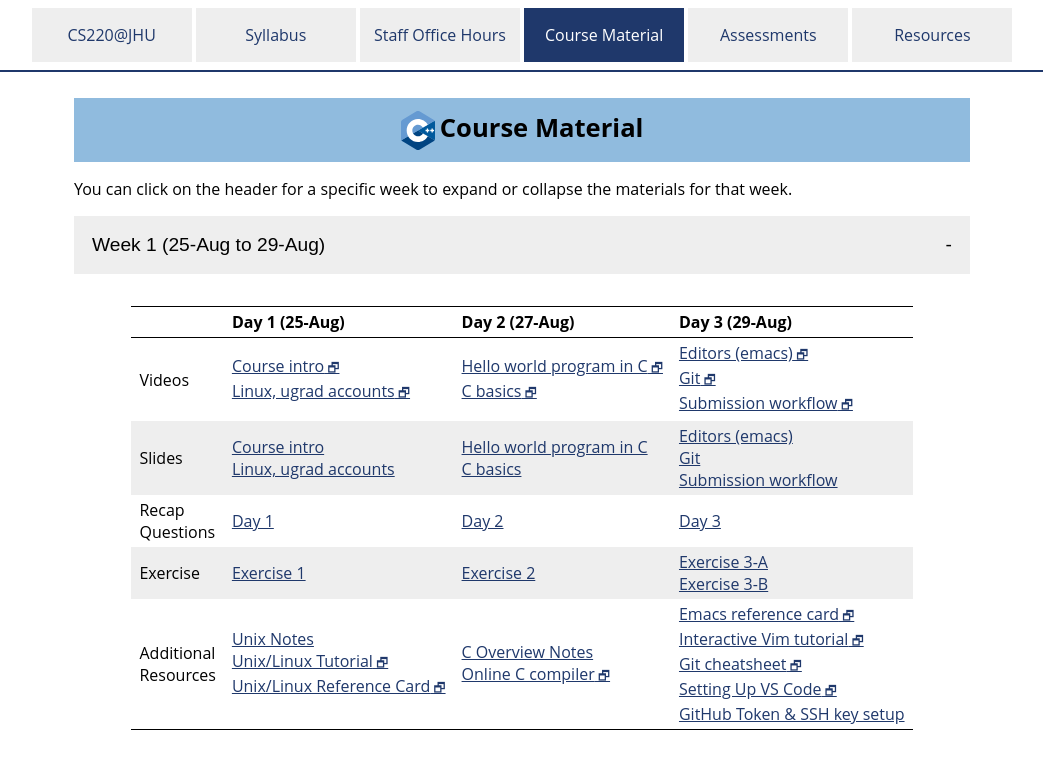
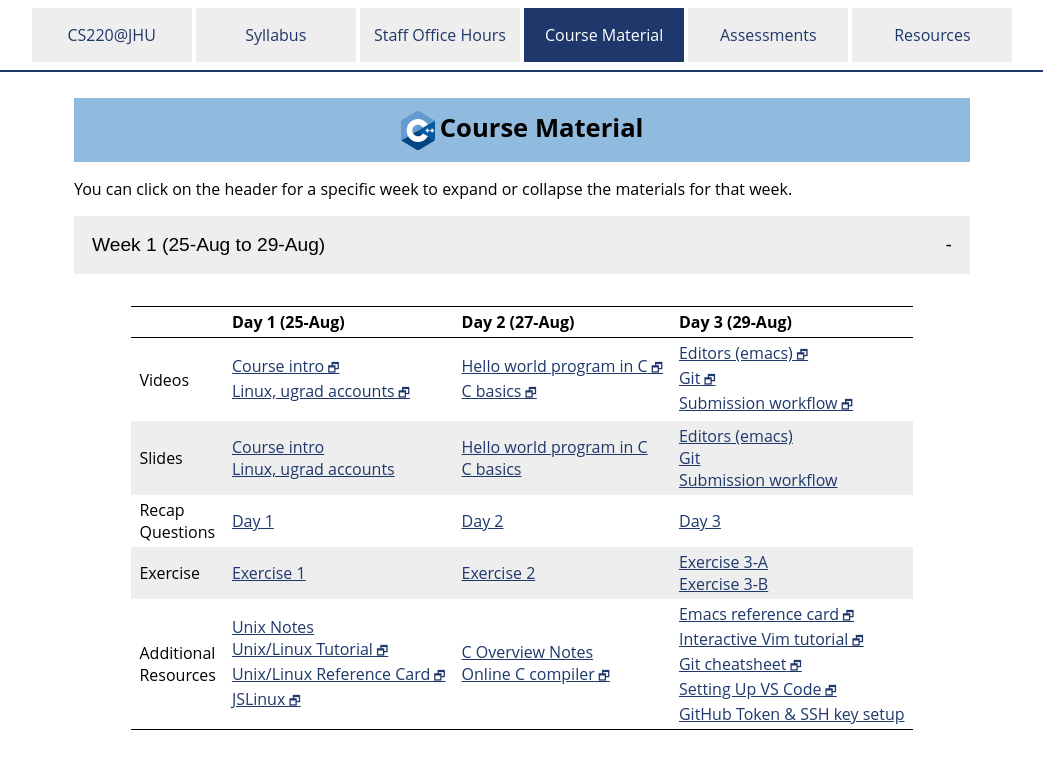
Before and after one commit to jhu-ip/cs220-f25, a Jekyll site: the page built from material.md, in a window 1280 px wide. Shown: the top 769 px of the page, without its empty margins (118-1161 px from the left). Built offline with Jekyll 4.4.1, drawn with Linux system fonts in a browser that asks for light colours.

Commit message:
added link to JSLinux for day one resources

```diff
--- a/material.md
+++ b/material.md
@@ -56,7 +56,7 @@ the materials for that week.
     </tr>
     <tr>
       <td>Additional<br>Resources</td>
-      <td><a href='notes/notes-unix.html'>Unix Notes</a><br><a class='external' target='_blank' href='https://cs.jhu.edu/~joanne/unix.html'>Unix/Linux Tutorial</a><br><a class='external' target='_blank' href='https://cs.jhu.edu/~joanne/unixRC.pdf'>Unix/Linux Reference Card</a></td>
+      <td><a href='notes/notes-unix.html'>Unix Notes</a><br><a class='external' target='_blank' href='https://cs.jhu.edu/~joanne/unix.html'>Unix/Linux Tutorial</a><br><a class='external' target='_blank' href='https://cs.jhu.edu/~joanne/unixRC.pdf'>Unix/Linux Reference Card</a><br><a class='external' target='_blank' href='https://jslinux.org/'>JSLinux</a></td>
       <td><a href='notes/notes-cOverview.html'>C Overview Notes</a><br><a class='external' target='_blank' href='https://www.onlinegdb.com/online_c_compiler'>Online C compiler</a></td>
       <td><a class='external' target='_blank' href='https://www.gnu.org/software/emacs/refcards/pdf/refcard.pdf'>Emacs reference card</a><br><a class='external' target='_blank' href='https://www.openvim.com/'>Interactive Vim tutorial</a><br><a class='external' target='_blank' href='https://github.github.com/training-kit/downloads/github-git-cheat-sheet.pdf'>Git cheatsheet</a><br><a class='external' target='_blank' href='https://jh.hosted.panopto.com/Panopto/Pages/Viewer.aspx?id=9efa206a-6849-4bab-b630-ae3200303731'>Setting Up VS Code</a>
 	  <br><a href='resources/github-ssh.html'>GitHub Token & SSH key setup</a></td>
```
